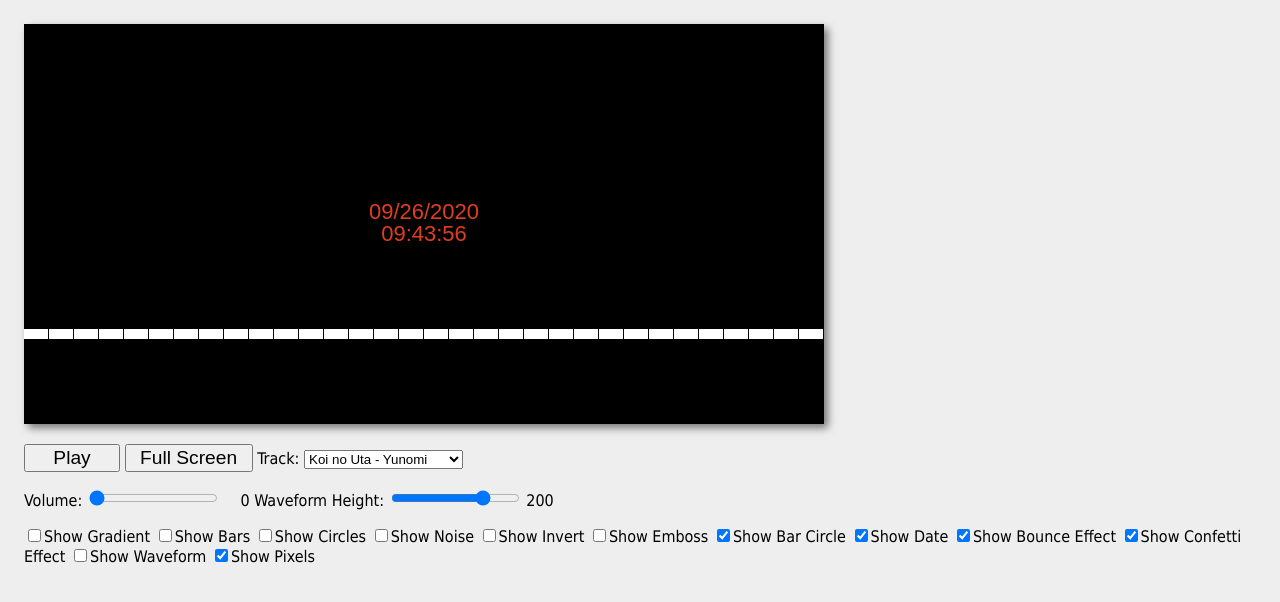
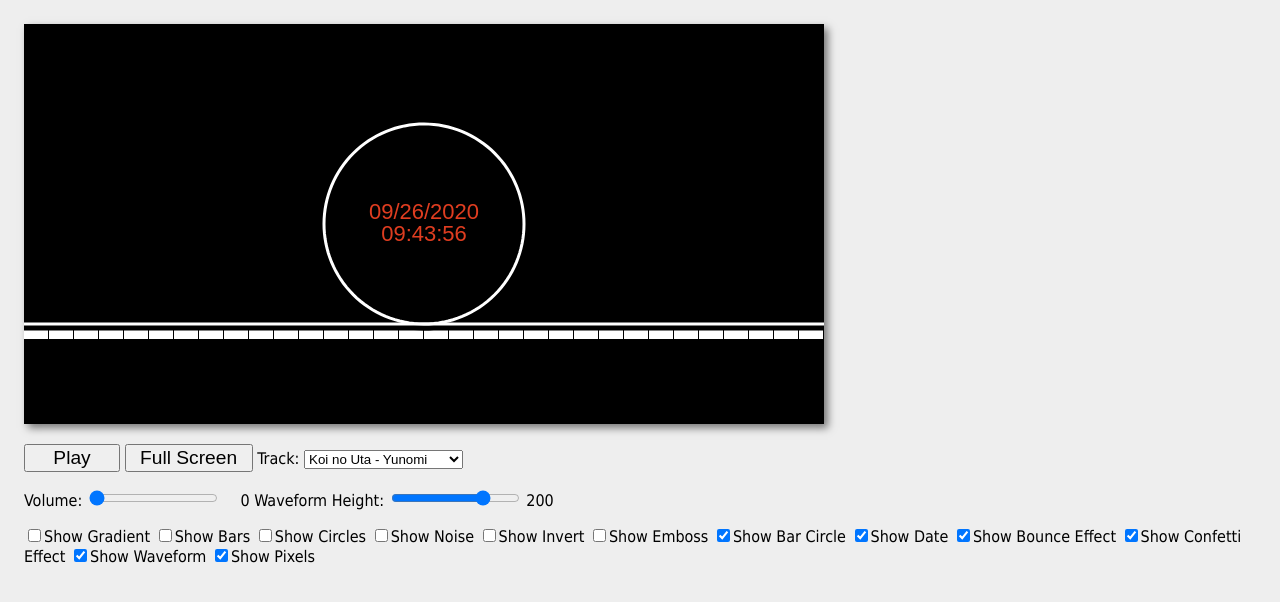
Before and after one commit to theflyingpinata/320-Project-2, a plain HTML site: page index.html in a window 1280 px wide. Drawn offline with Linux system fonts and the light colour scheme; animation ran at ten frames a second.

Commit message:
Circle now has waveforms

```diff
--- a/index.html
+++ b/index.html
@@ -43,7 +43,7 @@
 			<span><input type="checkbox" id="dateCB" checked><label for="dateCB">Show Date</label></span>
 			<span><input type="checkbox" id="bounceCB" checked><label for="bounceCB">Show Bounce Effect</label></span>
 			<span><input type="checkbox" id="confettiCB" checked><label for="confettiCB">Show Confetti Effect</label></span>
-			<span><input type="checkbox" id="waveformCB"><label for="waveformCB">Show Waveform</label></span>
+			<span><input type="checkbox" id="waveformCB" checked><label for="waveformCB">Show Waveform</label></span>
 			<span><input type="checkbox" id="pixelsCB" checked><label for="pixelsCB">Show Pixels</label></span>
 
 		</section>
--- a/src/canvas.js
+++ b/src/canvas.js
@@ -181,6 +181,85 @@ function draw(params = {}, waveformHeight) {
     }
 
 
+    // Circluar waveform
+    if (params.showWaveform) {
+
+        let theta = Math.PI * 2 / bufferLength;
+        let currentAngle = -Math.PI/2 + colorRotation;//Math.PI;// + colorRotation;
+
+        let radius = 100;
+        let formHeight = 75;
+        ctx.save();
+
+        ctx.strokeStyle = "white";
+        ctx.lineWidth = 3;
+        ctx.beginPath();
+
+        let v, y, newX, newY;
+        if (params.showBounce) {
+            let kickAvgVolume = 0;  // Average volume of the kick frequencies (100Hz - 1.3K Hz)
+            let newRadius;  // New radius to lerp to when a kick happens
+            let radiusDifference;
+
+            // Calcualte average kick volume
+            for (let i = KICK_FREQUENCY_START; i < KICK_FREQUENCY_END; i++) {
+                kickAvgVolume += audioData[i];
+            }
+
+            kickAvgVolume = kickAvgVolume / (KICK_FREQUENCY_END - KICK_FREQUENCY_START);
+            //console.log(kickAvgVolume);
+
+            // If the average kick volume is above a certain dB threshold,
+            // calcualte newRadius
+            // NOTE: for WebAudio API, max dB for a given frequency data point is 256
+            if (kickAvgVolume > KICK_BOUNCE_THRESHOLD) {
+                newRadius = radius + (radius - (radius * (kickAvgVolume / AUDIODATA_MAX_VOLUME)));
+                //isBouncing = true;  // set isBoucing to true for lerpPercent values
+            }
+            else {
+                // if no kick is detected, set newRadius to radius
+                newRadius = radius;
+            }
+
+            radiusDifference = newRadius - radius;
+
+            if (radiusDifference != 0)
+                bounceLerpPercent = radiusDifference / radius;
+
+            // lerp between radius and newRadius
+            radius = utils.lerp(newRadius, radius, bounceLerpPercent);
+        }
+        function calculateWave(index) {
+            v = audioData[index] / 256;
+            y = v * formHeight + radius;//waveformHeight / 2);// / 2;
+
+            newX = (y * Math.cos(currentAngle));
+            newY = (y * Math.sin(currentAngle));
+        }
+
+        ctx.translate(canvasWidth / 2, canvasHeight / 2);
+        // going out
+        for (let i = 0; i < bufferLength; i++) {
+
+
+            calculateWave(i);
+            if (i === 0) {
+                ctx.moveTo(newX, newY);
+            } else {
+                ctx.lineTo(newX, newY);
+            }
+
+            currentAngle += theta;
+        }
+
+        calculateWave(0);
+        ctx.lineTo(newX, newY);
+        ctx.stroke();
+        ctx.restore();
+
+
+    }
+
 
     // 5 - draw circles
     if (params.showCircles) {
--- a/src/main.js
+++ b/src/main.js
@@ -22,7 +22,7 @@ const drawParams = {
   showDate: true,
   showConfetti: true,
   showBounce: true,
-  showWaveform: false,
+  showWaveform: true,
   showPixels: true,
 }
 
```
